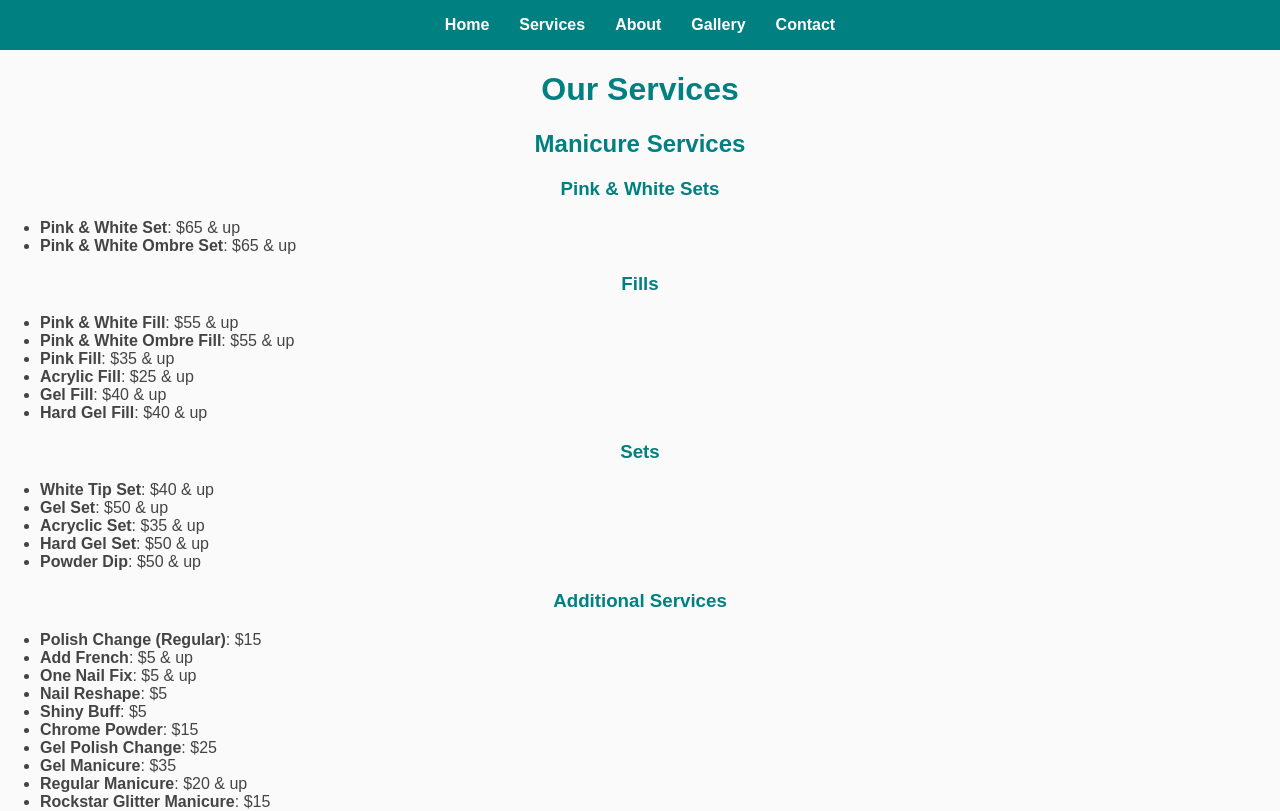
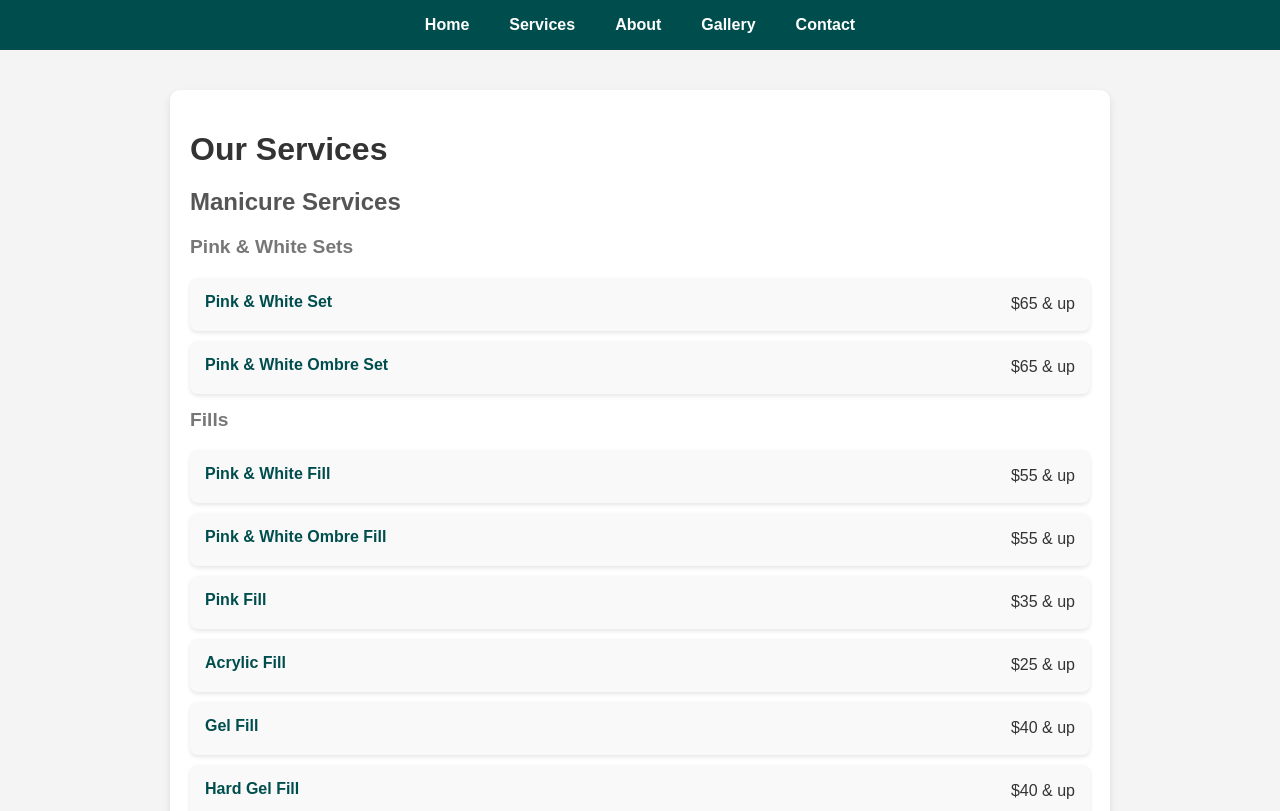
Before and after one commit to KatieLudwig/lvnailsalon, a React (Create React App) app: page /services in a window 1280 px wide. Shown: the top 811 px of the page. Built offline with nearby package versions, Linux system fonts and the light colour scheme.

Commit message:
services update

```diff
--- a/src/Services.js
+++ b/src/Services.js
@@ -1,4 +1,5 @@
 import React from 'react';
+import './style.css';
 
 const services = [
     {
@@ -87,7 +88,7 @@ const services = [
 ];
 
 const Services = () => (
-    <div>
+    <div className='services-container'>
         <h1>Our Services</h1>
         {services.map((serviceCategory, index) => (
             <div key={index}>
@@ -99,7 +100,7 @@ const Services = () => (
                             <ul>
                                 {subcategory.items.map((item, idx) => (
                                     <li key={idx}>
-                                        <strong>{item.name}</strong>: {item.price}
+                                        <strong>{item.name}</strong> {item.price}
                                         {item.description && <p>{item.description}</p>}
                                     </li>
                                 ))}
@@ -110,7 +111,7 @@ const Services = () => (
                         <ul>
                             {serviceCategory.items.map((item, idx) => (
                                 <li key={idx}>
-                                    <strong>{item.name}</strong>: {item.price}
+                                    <strong>{item.name}</strong> {item.price}
                                 </li>
                             ))}
                         </ul>
--- a/src/style.css
+++ b/src/style.css
@@ -2,12 +2,12 @@ body {
     font-family: 'Arial', sans-serif;
     margin: 0;
     padding: 0;
-    background-color: #fafafa;
-    color: #444;
+    background-color: #f4f4f4;
+    color: #333;
 }
 
 nav {
-    background-color: #008080;
+    background-color: #004d4d;
     padding: 1em;
 }
 
@@ -20,22 +20,23 @@ nav ul {
 }
 
 nav ul li {
-    margin: 0 15px;
+    margin: 0 20px;
 }
 
 nav ul li a {
     text-decoration: none;
     color: white;
     font-weight: bold;
+    transition: color 0.3s;
 }
 
 nav ul li a:hover {
-    text-decoration: underline;
+    color: #ff7f50;
 }
 
 footer {
-    background-color: #e0e0e0;
-    color: #444;
+    background-color: #333;
+    color: white;
     text-align: center;
     padding: 1em;
     position: fixed;
@@ -49,10 +50,11 @@ footer {
     padding: 20px;
 }
 
-h1, h2, h3, p {
-    color: #008080;
+/* h1, h2, h3, p {
+    color: #004d4d;
     text-align: center;
-}
+    margin: 0;
+} */
 
 button {
     background-color: #ff7f50;
@@ -61,14 +63,96 @@ button {
     padding: 10px 20px;
     cursor: pointer;
     border-radius: 5px;
+    transition: background-color 0.3s;
 }
 
 button:hover {
     background-color: #ff9f80;
 }
 
+.services-container {
+    max-width: 900px;
+    margin: 40px auto;
+    padding: 20px;
+    background-color: white;
+    border-radius: 10px;
+    box-shadow: 0 4px 8px rgba(0, 0, 0, 0.1);
+}
+
+.services-container h1 {
+    margin-bottom: 20px;
+    font-size: 2em;
+    color: #333;
+}
+
+.services-container h2 {
+    margin-top: 20px;
+    font-size: 1.5em;
+    color: #555;
+}
+
+.services-container h3 {
+    margin-top: 15px;
+    font-size: 1.2em;
+    color: #777;
+}
+
+.services-container ul {
+    list-style-type: none;
+    padding: 0;
+    margin: 0;
+}
+
+.services-container li {
+    background: #f9f9f9;
+    margin: 10px 0;
+    padding: 15px;
+    border-radius: 8px;
+    box-shadow: 0 2px 4px rgba(0, 0, 0, 0.1);
+    transition: transform 0.2s;
+    display: flex;
+    justify-content: space-between;
+    align-items: center;
+}
+
+.services-container li:hover {
+    transform: scale(1.02);
+}
+
+.services-container li strong {
+    display: block;
+    font-weight: bold;
+    color: #004d4d;
+    margin-bottom: 5px;
+}
+
+.services-container li p {
+    margin: 5px 0 0;
+    color: #666;
+    flex: 1;
+    text-align: left;
+    padding-left: 10px;
+}
+
 @media (max-width: 768px) {
     nav ul {
         flex-direction: column;
     }
+
+    .services-container {
+        margin: 20px;
+        padding: 15px;
+    }
+
+    .services-container h1 {
+        font-size: 1.8em;
+    }
+
+    .services-container h2 {
+        font-size: 1.3em;
+    }
+
+    .services-container h3 {
+        font-size: 1.1em;
+    }
 }
```
